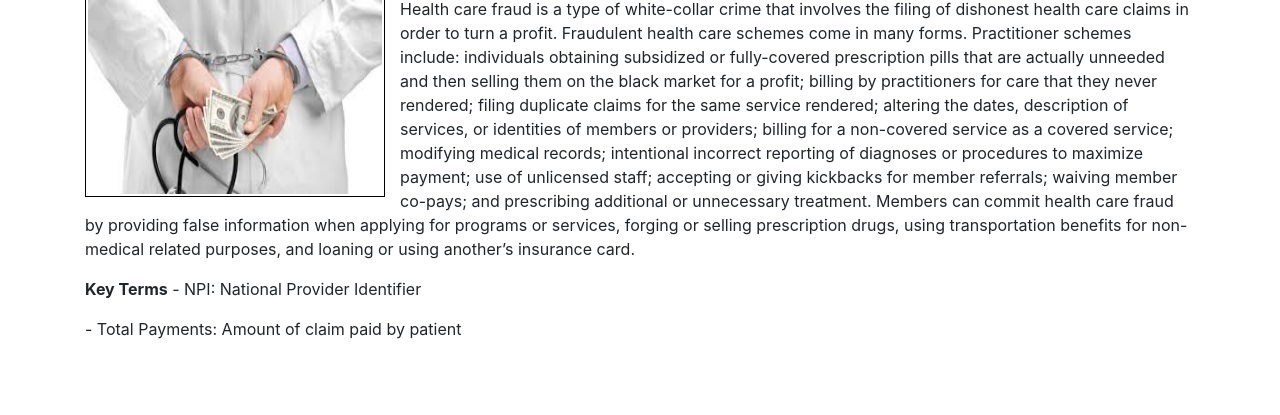
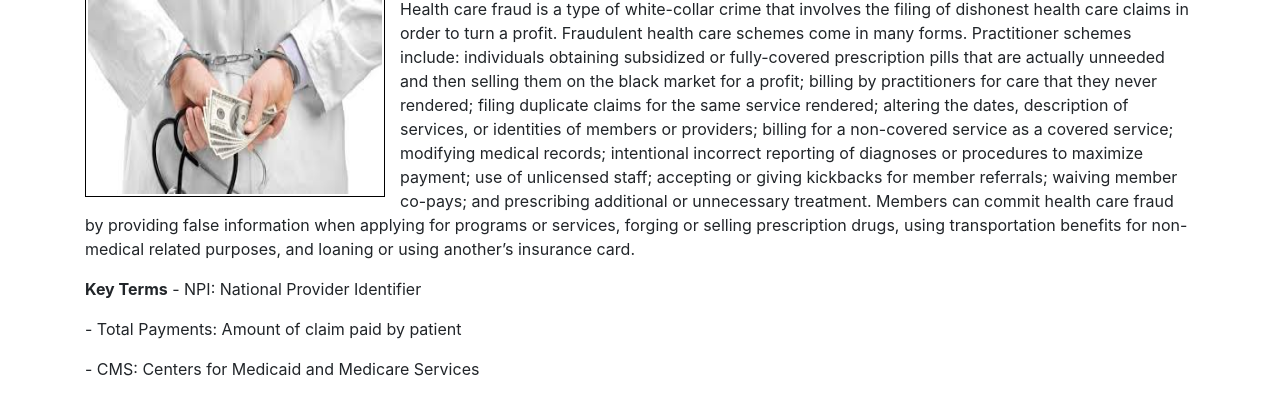
Before and after one commit to tianiachan/Healthcare_Fraud, a plain HTML site: page index.html in a window 1280 px wide. Shown: the part 59-474 px from the top of the page. Drawn offline with nearby package versions, Linux system fonts and the light colour scheme.

Commit message:
modified HTML

```diff
--- a/index.html
+++ b/index.html
@@ -56,6 +56,7 @@
                     <p> <strong> Key Terms</strong>
                         - NPI: National Provider Identifier</p>
                     <p> - Total Payments: Amount of claim paid by patient</p>
+                    <p> - CMS: Centers for Medicaid and Medicare Services </p>
 
 </body>
 </html>
```
